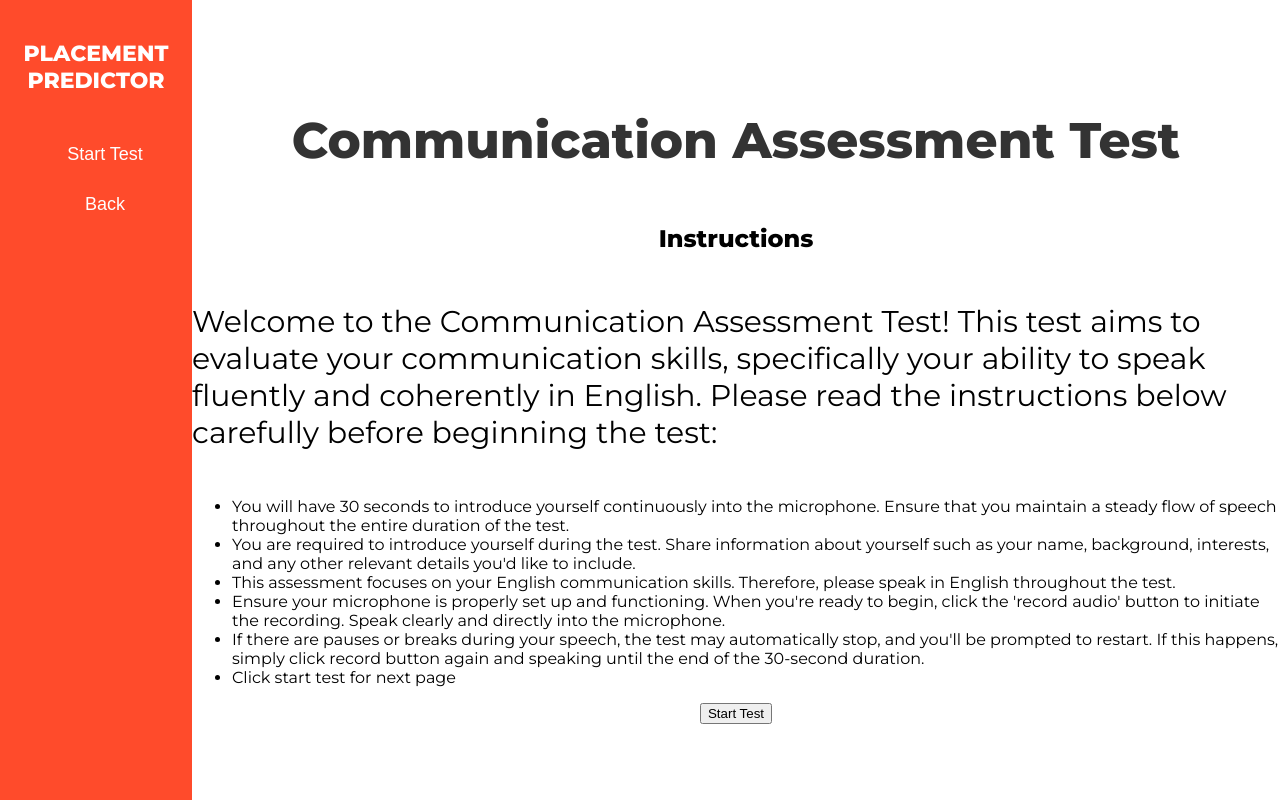
After one commit to amalut/placement_predictor, a Flask app: page /com_instructions/1 in a window 1280 px wide. The commit adds this page. Run offline with Flask 3, Linux system fonts and the light colour scheme.

Commit message:
Instructions page added for both aptitude and communication test

```diff
--- a/app.py
+++ b/app.py
@@ -209,8 +209,11 @@ def result(user_id,prediction, pro, userData,rec):
     return render_template('result.html', rec=rec, prediction=prediction, pro=float(pro), userData=userData,user_id=user_id)
 
 
+@app.route('/instructions/<user_id>')
+def index(user_id):
+    return render_template('aptitude/apt_instructions.html',user_id=user_id)
 @app.route('/aptitude/<user_id>', methods=['GET', 'POST'])
-def index(user_id):
+def aptitude(user_id):
     if request.method == 'POST':
         score = run_mcq_quiz(questions_list)
         total=len(questions_list)
@@ -228,6 +231,10 @@ def index(user_id):
             return redirect(url_for('login_page'))
 
     return render_template('aptitude/quiz.html', questions=enumerate(questions_list, 1))
+
+@app.route('/com_instructions/<user_id>')
+def com_instructions(user_id):
+    return render_template('communication/com_instructions.html',user_id=user_id)
 
 @app.route('/communication/<user_id>')
 def communication(user_id):
--- /dev/null
+++ b/templates/communication/com_instructions.html
@@ -0,0 +1,35 @@
+<!DOCTYPE html>
+<html lang="en">
+<head>
+    <meta charset="UTF-8">
+    <meta name="viewport" content="width=device-width, initial-scale=1.0">
+    <title>Communication Test</title>
+    <link rel="stylesheet" href="{{ url_for('static', filename='grammer_test.css') }}">
+    <script>
+        async function start_comtest(user_id) {
+            window.location.href = `/communication/${user_id}`;
+        }
+    </script>
+</head>
+<body>
+    <div class="menu">
+        <h1 class="logo">PLACEMENT PREDICTOR</h1>
+        <button class="menu-item"><a class="logout-link" href="/communication/{{user_id}}" onclick="location.reload();">Start Test</a></button>
+        <button class="menu-item"><a class="logout-link" href="/home/{{user_id}}" onclick="location.reload()";>Back</a></button>
+    </div>
+    <div class="container">
+        <h1>Communication Assessment Test</h1>
+        <h2>Instructions</h2>
+        <p>Welcome to the Communication Assessment Test! This test aims to evaluate your communication skills, specifically your ability to speak fluently and coherently in English. Please read the instructions below carefully before beginning the test:</p>
+        <ul>
+            <li>You will have 30 seconds to introduce yourself continuously into the microphone. Ensure that you maintain a steady flow of speech throughout the entire duration of the test.</li>
+            <li>You are required to introduce yourself during the test. Share information about yourself such as your name, background, interests, and any other relevant details you'd like to include.</li>
+            <li>This assessment focuses on your English communication skills. Therefore, please speak in English throughout the test.</li>
+            <li>Ensure your microphone is properly set up and functioning. When you're ready to begin, click the 'record audio' button to initiate the recording. Speak clearly and directly into the microphone.</li>
+            <li>If there are pauses or breaks during your speech, the test may automatically stop, and you'll be prompted to restart. If this happens, simply  click record button again and speaking until the end of the 30-second duration.</li>
+            <li>Click start test for next page</li>
+        </ul>
+        <button class="btn-2" onclick="start_comtest('{{ user_id }}')">Start Test</button>
+    </div>
+</body>
+</html>
--- a/templates/communication/grammar_test.html
+++ b/templates/communication/grammar_test.html
@@ -19,7 +19,7 @@
     <div class="menu">
         <h1 class="logo">PLACEMENT PREDICTOR</h1>
         <button class="menu-item"><a class="logout-link" href="/communication/{{user_id}}" onclick="location.reload();">Refresh</a></button> <!-- Refresh link -->
-        <button class="menu-item"><a class="logout-link" href="/home/{{user_id}}" onclick="location.reload()";>Back</a></button>
+        <button class="menu-item"><a class="logout-link" href="/com_instructions/{{user_id}}" onclick="location.reload()";>Back</a></button>
     </div>
     <div class="container">
         <h1>Communication Assessment Test</h1>
--- a/templates/home.html
+++ b/templates/home.html
@@ -36,11 +36,11 @@
     </script>
     <script>
         async function aptitude_test(user_id) {
-            window.location.href = `/aptitude/${user_id}`;
+            window.location.href = `/instructions/${user_id}`;
         }
 
         async function com_test(user_id) {
-            window.location.href = `/communication/${user_id}`;
+            window.location.href = `/com_instructions/${user_id}`;
         }
         async function drives(user_id) {
             window.location.href = `/drives/${user_id}`;
```
Also changed, not shown: templates/aptitude/apt_instructions.html (added, +35 -0 lines).
